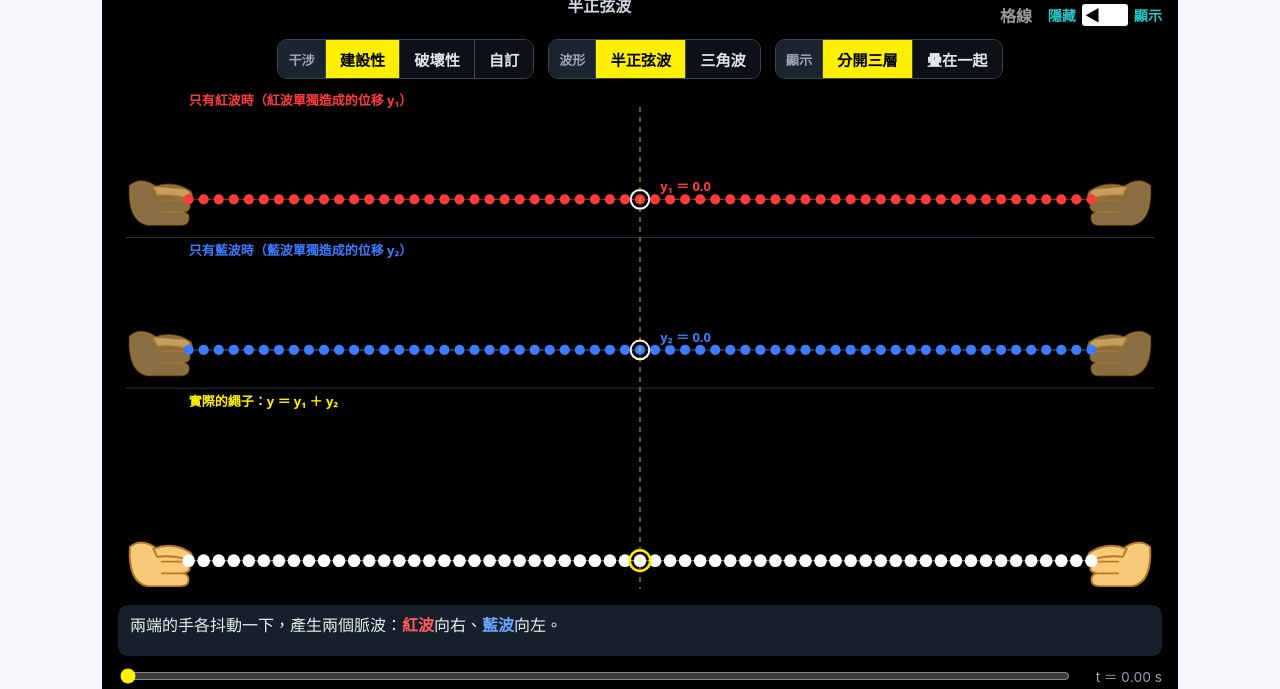
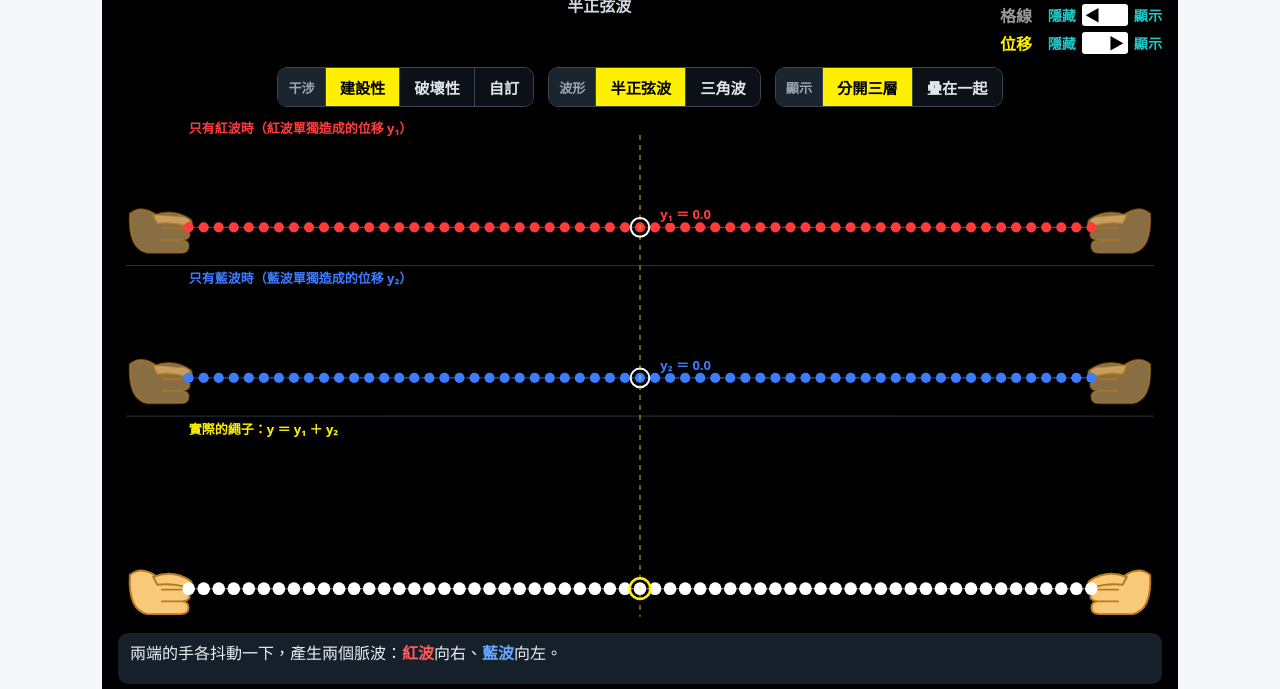
Before and after one commit to mary1123a-max/physics-material, a plain HTML site: page sims/superposition.html in a window 1280 px wide. Shown: the part 111-800 px from the top of the page. Drawn offline with Linux system fonts and the light colour scheme.

Commit message:
Add files via upload

```diff
--- a/sims/superposition.html
+++ b/sims/superposition.html
@@ -90,6 +90,7 @@
         <label class="sw"><span class="lab" style="color:#ff3030">紅線</span><span class="opt">隱藏</span><input type="checkbox" id="swR" checked><span class="track"></span><span class="opt">顯示</span></label>
         <label class="sw"><span class="lab" style="color:#2f6bff">藍線</span><span class="opt">隱藏</span><input type="checkbox" id="swB" checked><span class="track"></span><span class="opt">顯示</span></label>
         <label class="sw"><span class="lab" style="color:#9a9a9a">格線</span><span class="opt">隱藏</span><input type="checkbox" id="swG"><span class="track"></span><span class="opt">顯示</span></label>
+        <label class="sw"><span class="lab" style="color:#ffef00">位移</span><span class="opt">隱藏</span><input type="checkbox" id="swY" checked><span class="track"></span><span class="opt">顯示</span></label>
       </div>
     </div>
 
@@ -157,7 +158,7 @@
   const PRESET = {con:[4,4], des:[4,-4]};
   const C = {r:'#ff3b3b', b:'#3d7bff', y:'#ffef00', s:'#ffffff'};
   const S = {mode:'con', A1:4, A2:4, cA1:4, cA2:-2, shape:'sin', view:'split', t:0, playing:false, speed:0.5,
-             showW:true, showR:true, showB:true, showG:false, explain:true, autoPause:true, paused_full:false, showVel:false, sel:30};
+             showW:true, showR:true, showB:true, showG:false, showY:true, explain:true, autoPause:true, paused_full:false, showVel:false, sel:30};
   const $ = id => document.getElementById(id);
   const cv = $('cv'), ctx = cv.getContext('2d');
   let G = {};
@@ -313,9 +314,9 @@
       // 選定質點
       const val = fn(sx, t), Yv = py(val);
       if (ln.k === 's'){
-        if (Math.abs(val) > 0.05) arrow(SX + rBead + 7, py(0), Yv, C.y, 3, 9);
+        if (S.showY && Math.abs(val) > 0.05) arrow(SX + rBead + 7, py(0), Yv, C.y, 3, 9);
         ctx.strokeStyle = C.y; ctx.lineWidth = 2.5; ctx.beginPath(); ctx.arc(SX, Yv, rBead + 4, 0, Math.PI*2); ctx.stroke();
-        if (Math.abs(val) > 0.05) tag('y ＝ ' + sumR(y1(sx,t), y2(sx,t)), SX + rBead + 14, (py(0) + Yv)/2, C.y);
+        if (S.showY && Math.abs(val) > 0.05) tag('y ＝ ' + sumR(y1(sx,t), y2(sx,t)), SX + rBead + 14, (py(0) + Yv)/2, C.y);
         if (!split){
           if (S.showR){ ctx.strokeStyle = C.r; ctx.lineWidth = 2.5; ctx.beginPath(); ctx.arc(SX, py(y1(sx,t)), 5, 0, Math.PI*2); ctx.stroke(); }
           if (S.showB){ ctx.strokeStyle = C.b; ctx.lineWidth = 2.5; ctx.beginPath(); ctx.arc(SX, py(y2(sx,t)), 5, 0, Math.PI*2); ctx.stroke(); }
@@ -356,7 +357,7 @@
   function updateText(){
     const cap = $('caption'); cap.style.display = S.explain ? '' : 'none'; if (S.explain) cap.innerHTML = phaseText();
     const a = y1(S.sel,S.t), b = y2(S.sel,S.t);
-    $('readout').innerHTML = '選定質點（x ＝ ' + S.sel + ' 格）：<span class="w">y</span> ＝ <span class="r">y₁</span> ＋ <span class="bl">y₂</span> ＝ <span class="r">' + sgn(a) + '</span> ＋ <span class="bl">' + sgn(b) + '</span> ＝ <span class="w">' + sumR(a, b) + ' 格</span>';
+    $('readout').innerHTML = '選定質點（x ＝ ' + S.sel + ' 格）：<span class="w">y</span> ＝ <span class="r">y₁</span> ＋ <span class="bl">y₂</span> ＝ <span class="r">' + sgn(a) + '</span> ＋ <span class="bl">' + sgn(b) + '</span> ＝ <span class="w">' + (S.showY ? sumR(a, b) + ' 格' : '？') + '</span>';
     $('tVal').textContent = 't ＝ ' + S.t.toFixed(2) + ' s';
     if (!scrubbing) $('tSlider').value = Math.round(S.t / T_END * 1000);
     $('btnPlay').textContent = S.playing ? '❚❚' : '▶';
@@ -397,7 +398,7 @@
   $('btnBack').onclick = () => step(-1);
   $('btnReset').onclick = restart;
   $('explainBtn').onclick = () => { S.explain = !S.explain; syncUI(); draw(); };
-  [['swW','showW'],['swR','showR'],['swB','showB'],['swG','showG']].forEach(([id,k]) => $(id).onchange = e => { S[k] = e.target.checked; draw(); });
+  [['swW','showW'],['swR','showR'],['swB','showB'],['swG','showG'],['swY','showY']].forEach(([id,k]) => $(id).onchange = e => { S[k] = e.target.checked; draw(); });
   document.querySelectorAll('[data-mode]').forEach(b => b.onclick = () => setMode(b.dataset.mode));
   document.querySelectorAll('[data-shape]').forEach(b => b.onclick = () => { S.shape = b.dataset.shape; syncUI(); draw(); });
   document.querySelectorAll('[data-view]').forEach(b => b.onclick = () => { S.view = b.dataset.view; syncUI(); resize(); });
```
